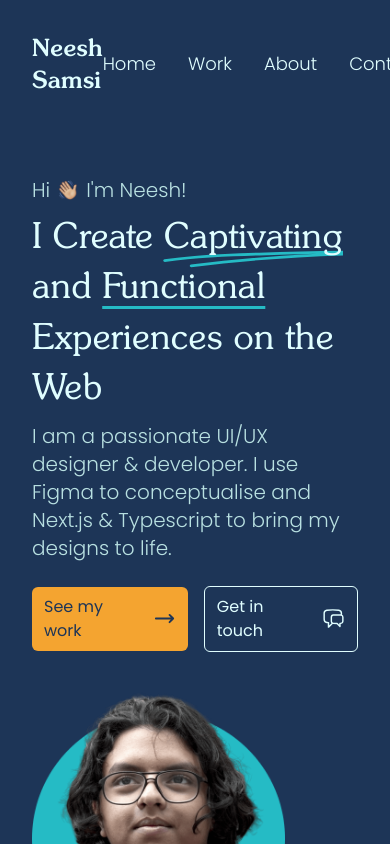
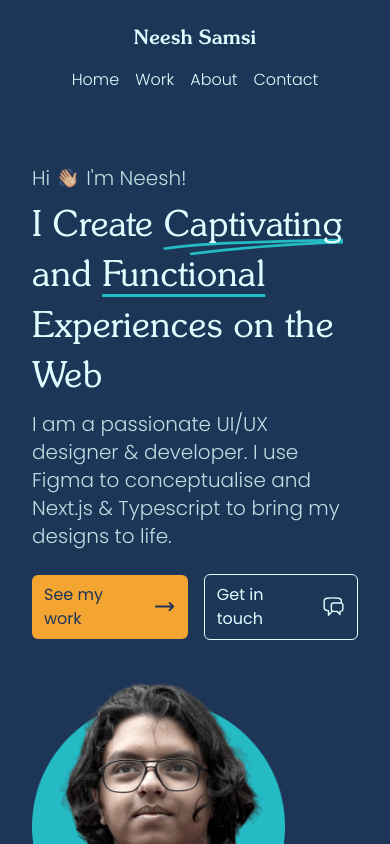
Before and after one commit to NeeshSamsi/neeshsamsi.com, a Next.js app: page / in a window 390 px wide. Shown: the top 844 px of the page. Built offline with nearby package versions, Linux system fonts and the light colour scheme.

Commit message:
feat: Responsive nav

```diff
--- a/src/components/Navbar.tsx
+++ b/src/components/Navbar.tsx
@@ -21,15 +21,15 @@ export default function Navbar() {
   ]
 
   return (
-    <nav className="flex items-center justify-between py-8 text-lg">
+    <nav className="flex flex-col items-center justify-between gap-4 py-6 text-base sm:flex-row sm:gap-0 sm:py-8 sm:text-lg">
       <Link
         href="/"
-        className="font-serif text-2xl font-medium transition-colors hover:text-lighter"
+        className="font-serif text-xl font-medium transition-colors hover:text-lighter sm:text-2xl"
       >
         Neesh Samsi
       </Link>
 
-      <ul className="flex items-center justify-between gap-8 font-light">
+      <ul className="flex items-start justify-between gap-4 font-light sm:items-center sm:gap-8">
         {navLinks.map(({ text, path }) => (
           <li key={path} className="transition-colors hover:text-lighter">
             <Link href={path}>{text}</Link>
```
